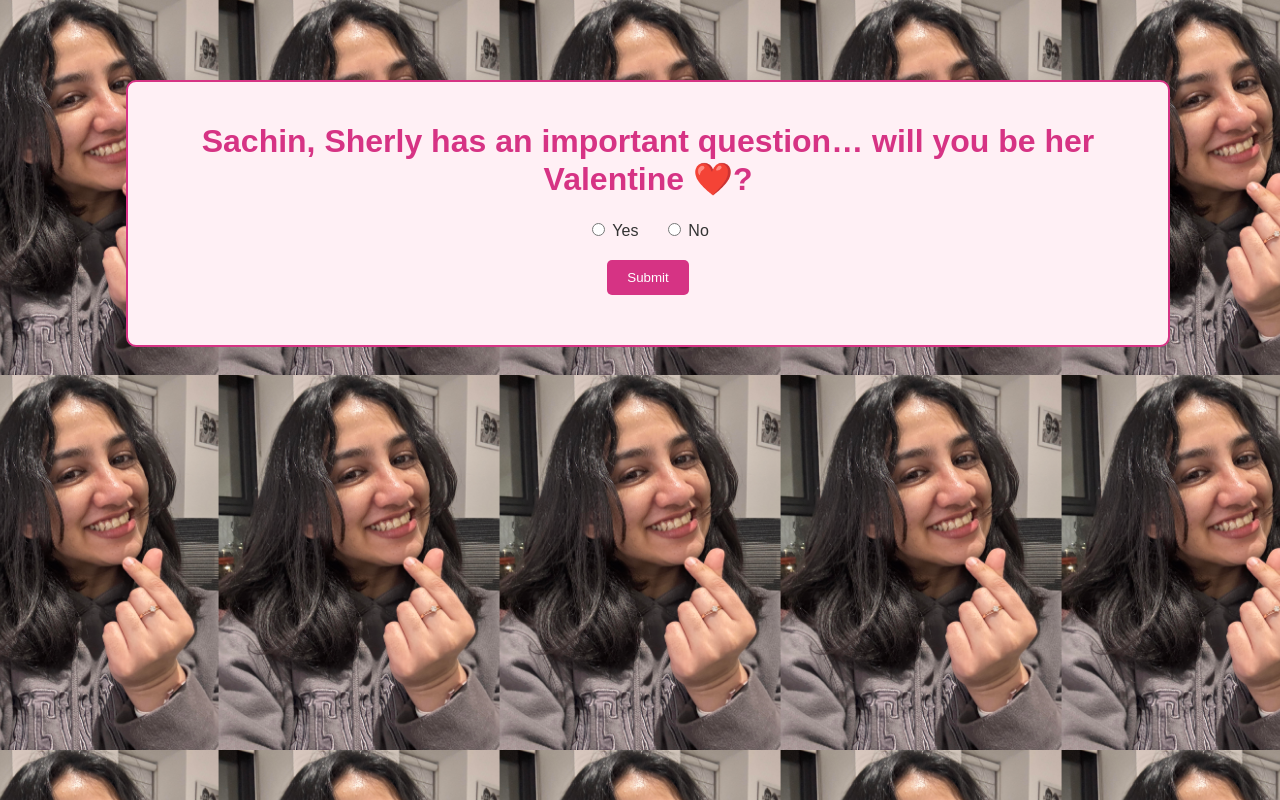
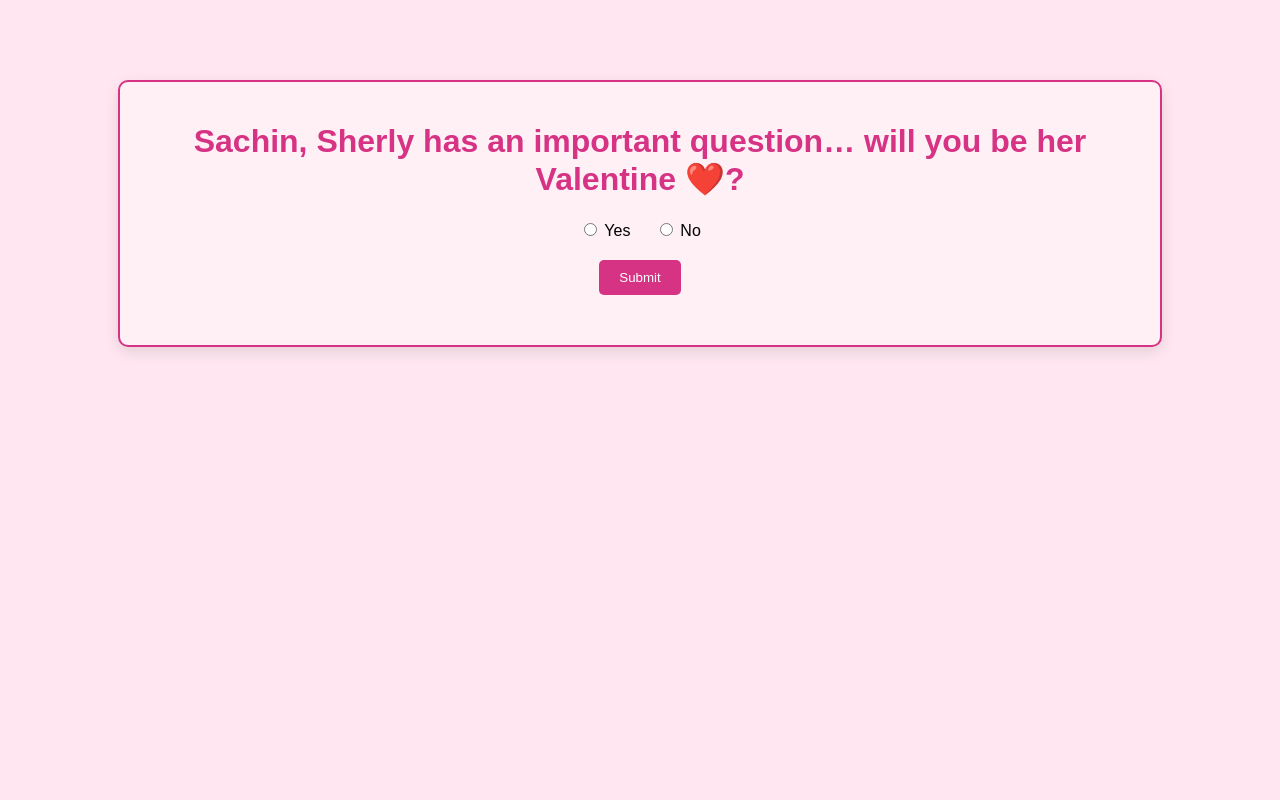
Before and after one commit to sherlyjthayil/valentine, a website built with Vite: page index.html in a window 1280 px wide. Built offline with nearby package versions, Linux system fonts and the light colour scheme; files whose address does not match are found by name.

Commit message:
commit all

```diff
--- a/index.css
+++ b/index.css
@@ -3,12 +3,6 @@ body {
     text-align: center;
     margin-top: 80px;
     background: #ffe6f0;
-    background-image: url("./images/sher2.jpg");
-    background-position: center;
-    background-size: cover;
-    color: #333;
-    width: 100%;
-    background-size: contain;
 }
 
 h1 {
--- a/index.html
+++ b/index.html
@@ -25,7 +25,7 @@
         <div id="response" style="display: none;">
             <div id="responseText" style="margin-top: 10px; border-radius: 12px; padding: 10px;"></div>
             <br>
-            <img id="sherlyImage" src="./images/sher2-bx9y65q3.jpg" alt="Sherly" width="200"
+            <img id="sherlyImage" src="./images/sher2.jpg" alt="Sherly" width="200"
                 style="border-radius: 12px; margin-top: 10px;">
         </div>
         <div id="submitErrorMsg" style="margin-top: 10px; border-radius: 12px; padding: 10px;">
--- a/index.js
+++ b/index.js
@@ -28,7 +28,7 @@ btnSubmit.addEventListener("click", function() {
         if (selectedOption.value === "yes") {
             errMsg.textContent = "";
             responseText.textContent = "Wow! Excellent decision, You have unlocked Valentine Mode ❤️.";
-            sherImg.src = "./images/sher2-bx9y65q3.jpg";
+            sherImg.src = "./images/sher2.jpg";
              step2.style.display = "block"; // reveal Step 2
             responseElement.style.display = "block";
         } else {
```
